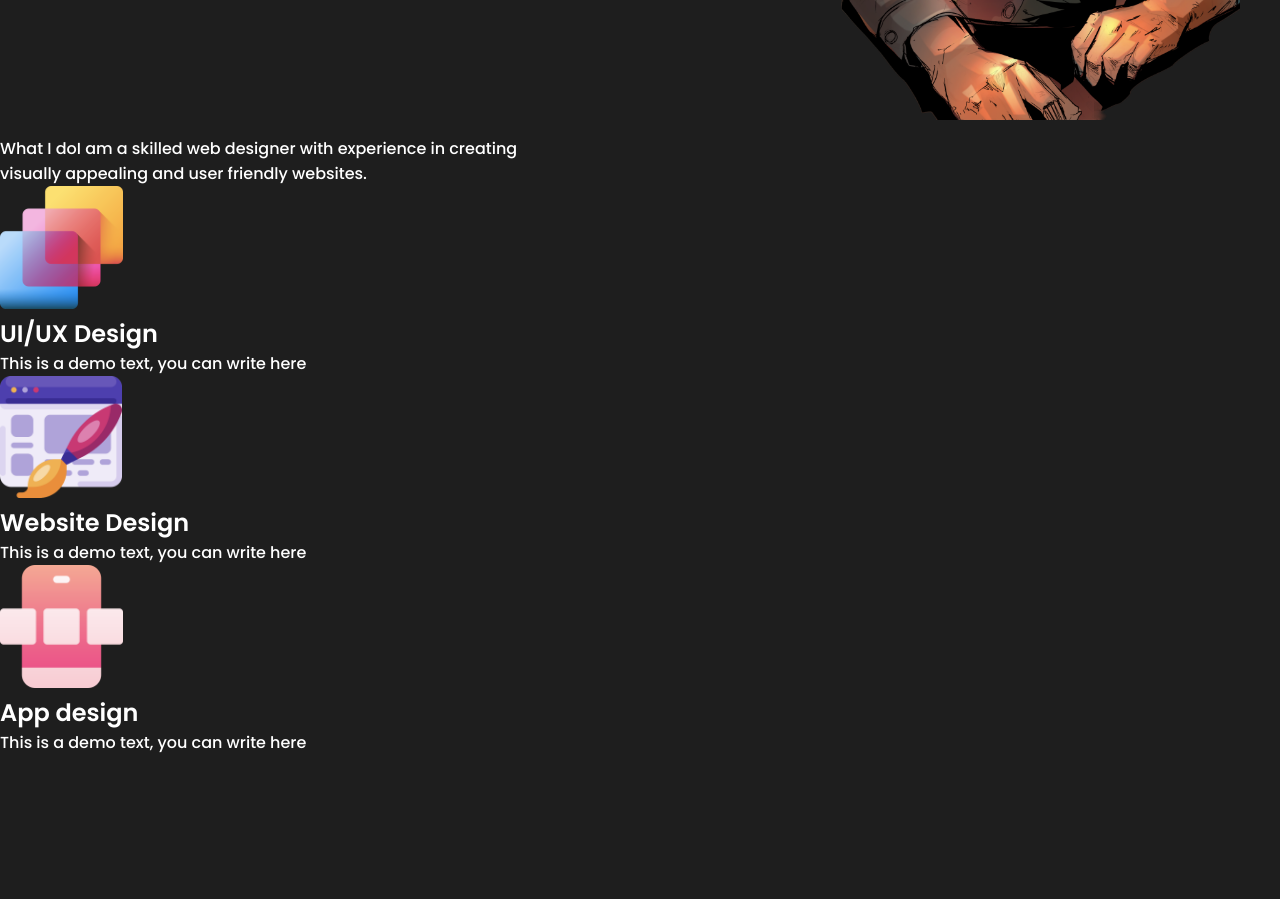
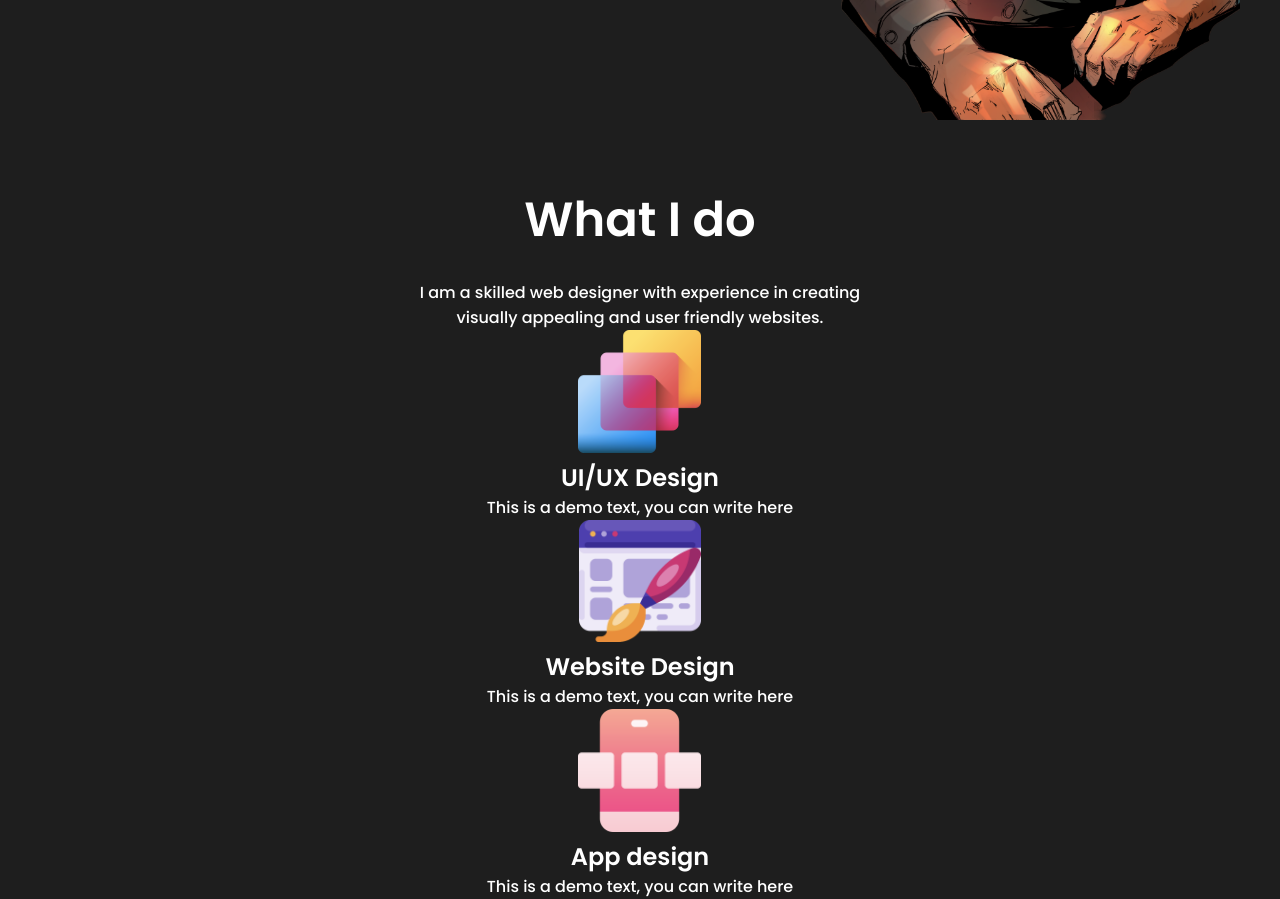
Before and after one commit to MikeYoulend/portfolio, a React (Create React App) app: page / in a window 1280 px wide. Shown: the part 680-1579 px from the top of the page. Before the commit the page ends 1435 px from the top, so only its background shows below. Built offline with nearby package versions, Linux system fonts and the light colour scheme.

Commit message:
Portfolio

```diff
--- a/src/components/Navbar/navbar.css
+++ b/src/components/Navbar/navbar.css
@@ -1,4 +1,5 @@
 .navbar {
+	background: rgb(30, 30, 30);
 	height: 5rem;
 	width: 100vw;
 	max-width: 75rem;
--- a/src/components/Skills/skills.css
+++ b/src/components/Skills/skills.css
@@ -0,0 +1,18 @@
+#skills {
+	overflow: hidden;
+	width: 100vw;
+	max-width: 65rem;
+	display: flex;
+	flex-direction: column;
+	align-items: center;
+	justify-content: center;
+	text-align: center;
+	margin: 0 auto;
+}
+
+.skillTitle {
+	font-size: 3rem;
+	font-weight: 600;
+	padding-top: 3rem;
+	margin-bottom: 1.5rem;
+}
```
